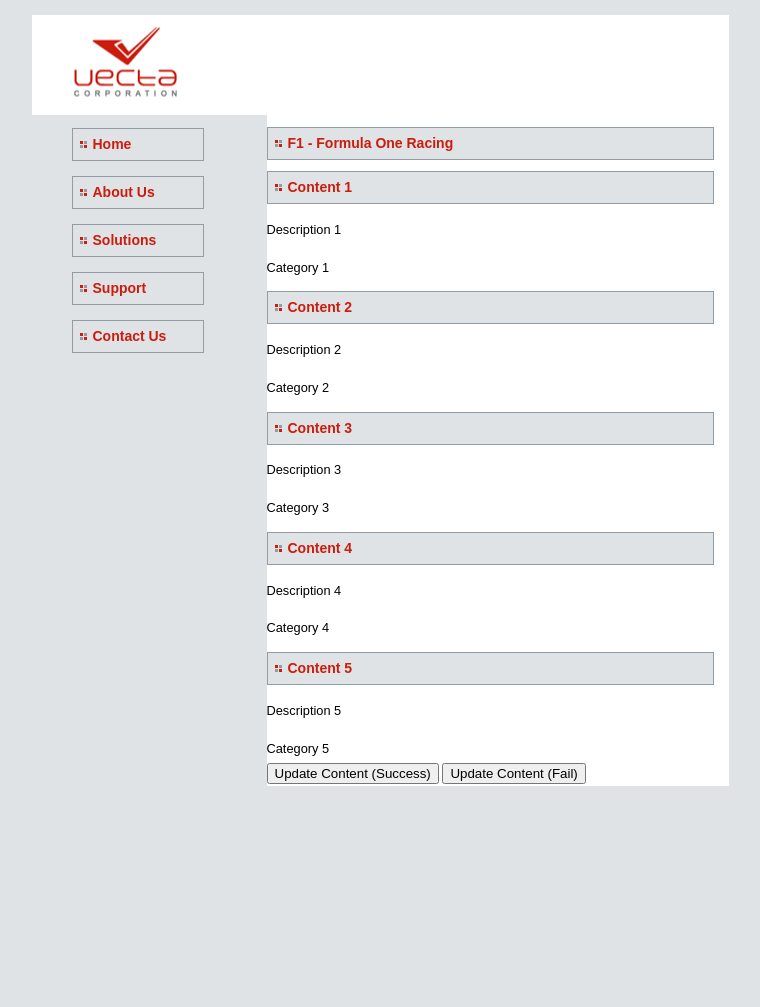
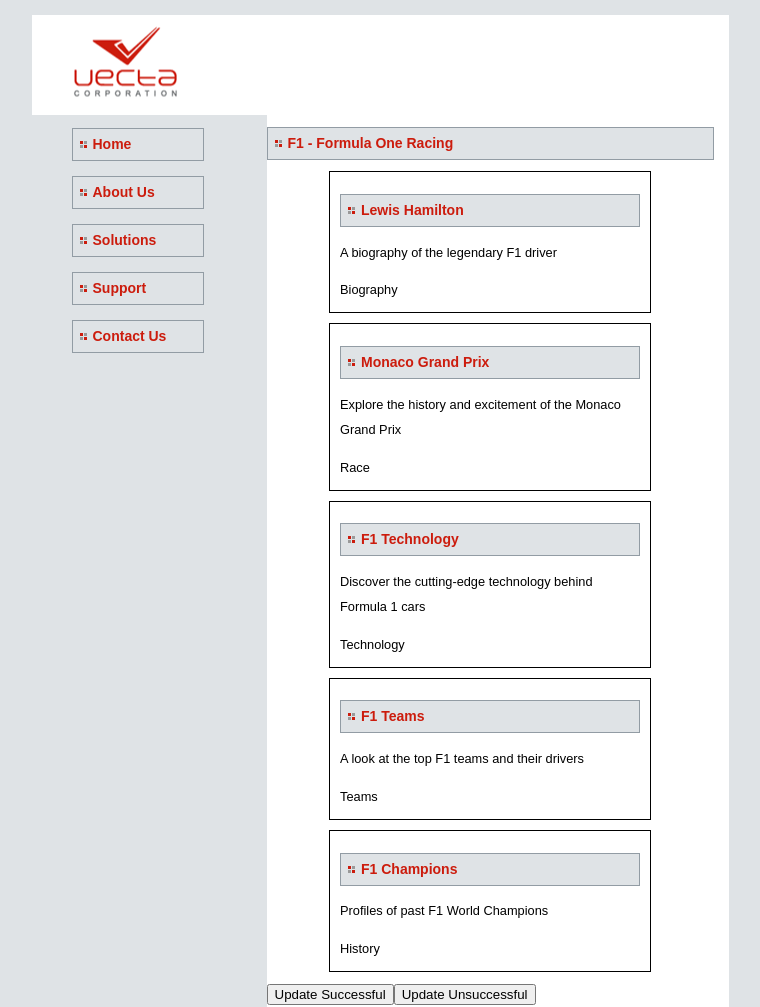
Before and after one commit to Aditya7573/Suthar_Aditya_WEB303Assignments, a plain HTML site: page index.html in a window 1280 px wide. Shown: the whole page, without its empty margins (260-1020 px from the left). Before the commit the page ends 800 px from the top, so only its background shows below. Drawn offline with Linux system fonts and the light colour scheme.

Commit message:
Add files via upload

```diff
--- a/index.html
+++ b/index.html
@@ -23,12 +23,9 @@
 		<section id="content">
 		  <h2>F1 - Formula One Racing</h2>
 		  <div id="content-item-list">
-			<!-- Content items will be added here -->
+
 		  </div>
-		  <div>
-			<button id="updateSuccessButton">Update Content (Success)</button>
-			<button id="updateFailButton">Update Content (Fail)</button>
-		  </div>
+
 		</section>
 
 		<script src="jquery.js"></script>
--- a/script.js
+++ b/script.js
@@ -1,4 +1,4 @@
-// ContentItem class
+// Define the ContentItem class
 class ContentItem {
     constructor(id, name, description, categoryGenre) {
       this.id = id;
@@ -16,46 +16,57 @@ class ContentItem {
     }
 
     toString() {
-      return `
-        <div id="content-item-${this.id}" class="content-item-wrapper">
-          <h2>${this.name}</h2>
-          <p>${this.description}</p>
-          <div>${this.categoryGenre}</div>
-        </div>
-      `;
+      return `<div class="content-item-wrapper" id="content-item-${this.id}">
+        <h2>${this.name}</h2>
+        <p>${this.description}</p>
+        <div>${this.categoryGenre}</div>
+      </div>`;
     }
   }
 
   $(document).ready(function () {
-    // Create an array of ContentItem objects
+    // Create an array of 5 F1-related content items
     const contentItems = [
-      new ContentItem(0, "Content 1", "Description 1", "Category 1"),
-      new ContentItem(1, "Content 2", "Description 2", "Category 2"),
-      new ContentItem(2, "Content 3", "Description 3", "Category 3"),
-      new ContentItem(3, "Content 4", "Description 4", "Category 4"),
-      new ContentItem(4, "Content 5", "Description 5", "Category 5"),
+      new ContentItem(0, 'Lewis Hamilton', 'A biography of the legendary F1 driver', 'Biography'),
+      new ContentItem(1, 'Monaco Grand Prix', 'Explore the history and excitement of the Monaco Grand Prix', 'Race'),
+      new ContentItem(2, 'F1 Technology', 'Discover the cutting-edge technology behind Formula 1 cars', 'Technology'),
+      new ContentItem(3, 'F1 Teams', 'A look at the top F1 teams and their drivers', 'Teams'),
+      new ContentItem(4, 'F1 Champions', 'Profiles of past F1 World Champions', 'History'),
     ];
 
-    // Add content items to the page
-    const $contentItemList = $('#content-item-list');
-    contentItems.forEach((item) => {
-      $contentItemList.append(item.toString());
+    // Display the F1-related content items on the web page
+    const contentList = $('#content-item-list');
+    contentItems.forEach((contentItem) => {
+      contentList.append(contentItem.toString());
     });
 
-    // Bonus: Add buttons to update content items
-    $('#updateSuccessButton').click(function () {
-      // Example of a successful update
-      contentItems[0].updateContentItem(0, "Updated Content 1", null, null);
-      // Re-render the updated content
-      $contentItemList.empty();
-      contentItems.forEach((item) => {
-        $contentItemList.append(item.toString());
+    // Add styling to content items
+    $('.content-item-wrapper').css({
+      border: '1px solid #000',
+      width: '300px',
+      padding: '10px',
+      margin: '10px auto',
+    });
+
+    // Bonus: Add buttons for updating content items
+    $('#content').append('<button id="updateSuccessful">Update Successful</button>');
+    $('#content').append('<button id="updateUnsuccessful">Update Unsuccessful</button>');
+
+    $('#updateSuccessful').click(function () {
+      // Attempt to update a content item successfully
+      contentItems[0].updateContentItem(0, 'Updated Lewis Hamilton Biography', null, null);
+      contentList.empty();
+      contentItems.forEach((contentItem) => {
+        contentList.append(contentItem.toString());
       });
     });
 
-    $('#updateFailButton').click(function () {
-      // Example of an unsuccessful update (ID does not match)
-      contentItems[1].updateContentItem(0, "Attempted Update", null, null);
-      // No change should occur
+    $('#updateUnsuccessful').click(function () {
+      // Attempt to update a content item unsuccessfully
+      contentItems[1].updateContentItem(0, 'Updated Monaco Grand Prix', null, null);
+      contentList.empty();
+      contentItems.forEach((contentItem) => {
+        contentList.append(contentItem.toString());
+      });
     });
   });
```
